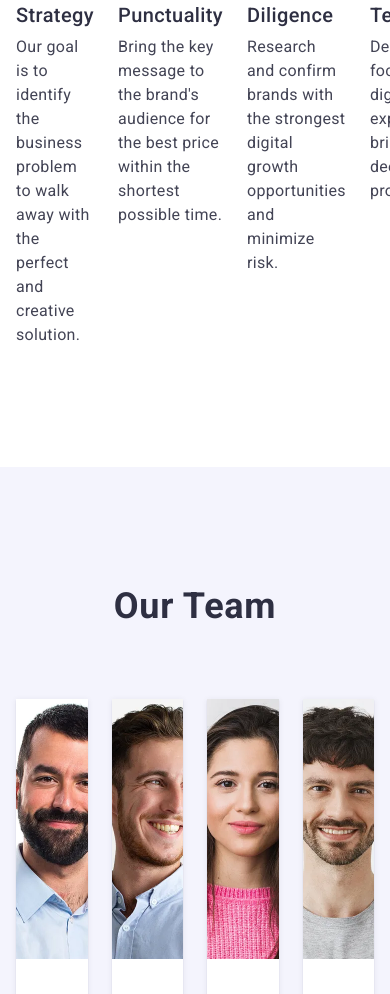
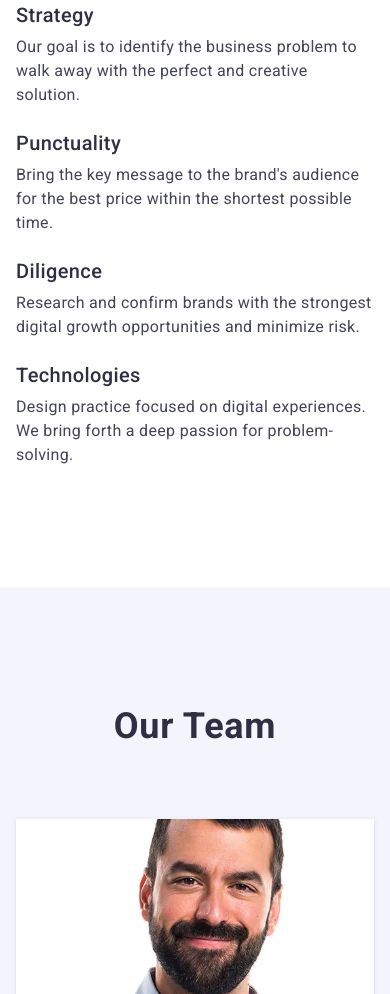
Before and after one commit to andriishtyka/goit-markup-hw-03, a plain HTML site: page index.html in a window 390 px wide. Shown: the part 1006-2000 px from the top of the page. Drawn offline with nearby package versions, Linux system fonts and the light colour scheme.

Commit message:
fix responsiveness

```diff
--- a/css/styles.css
+++ b/css/styles.css
@@ -220,8 +220,15 @@ p {
 
 .benefits-list {
   display: flex;
-  column-gap: 24px;
+  flex-wrap: wrap;
+  gap: 24px;
   padding: 120px 0;
+}
+
+.benefit-item {
+  flex: 1 1;
+  width: calc((100% - 72px) / 4);
+  min-width: 264px;
 }
 
 /* #endregion = Benefits */
@@ -252,6 +259,7 @@ p {
 .team-card {
   flex: 1 1;
   width: calc((100% - 72px) / 4);
+  min-width: 264px;
 }
 
 .team-card a:hover,
--- a/index.html
+++ b/index.html
@@ -163,7 +163,8 @@
       <!-- #endregion = Our Team -->
 
       <!-- #region = Our Portfolio -->
-      <section class="portfolio container">
+      <section class="portfolio">
+        <div class="container">
           <h2 class="title-secondary">Our Portfolio</h2>
           <ul class="portfolio-list">
             <li class="list-card">
@@ -233,6 +234,7 @@
               </a>
             </li>
           </ul>
+        </div>
       </section>
       <!-- #endregion = Our Portfolio -->
     </main>
```
Lines whose indentation alone changed are shown as unchanged.
